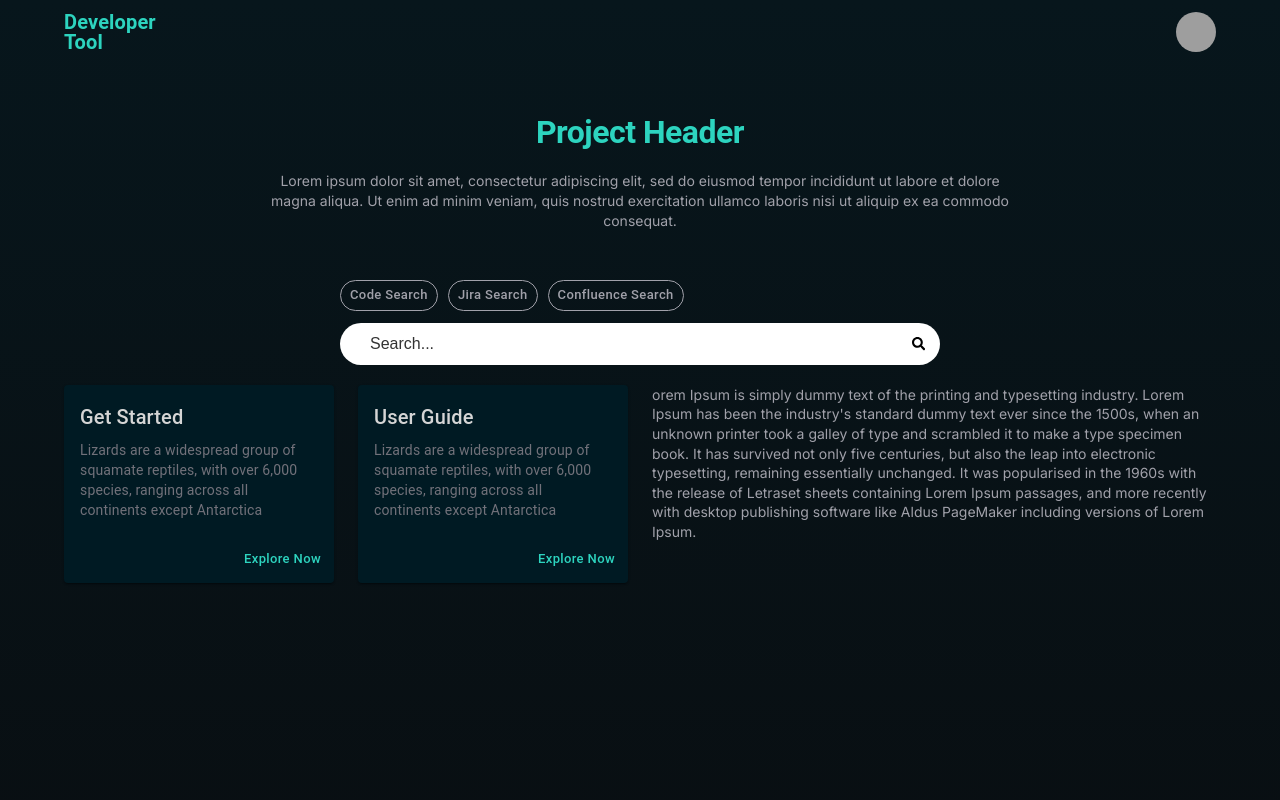
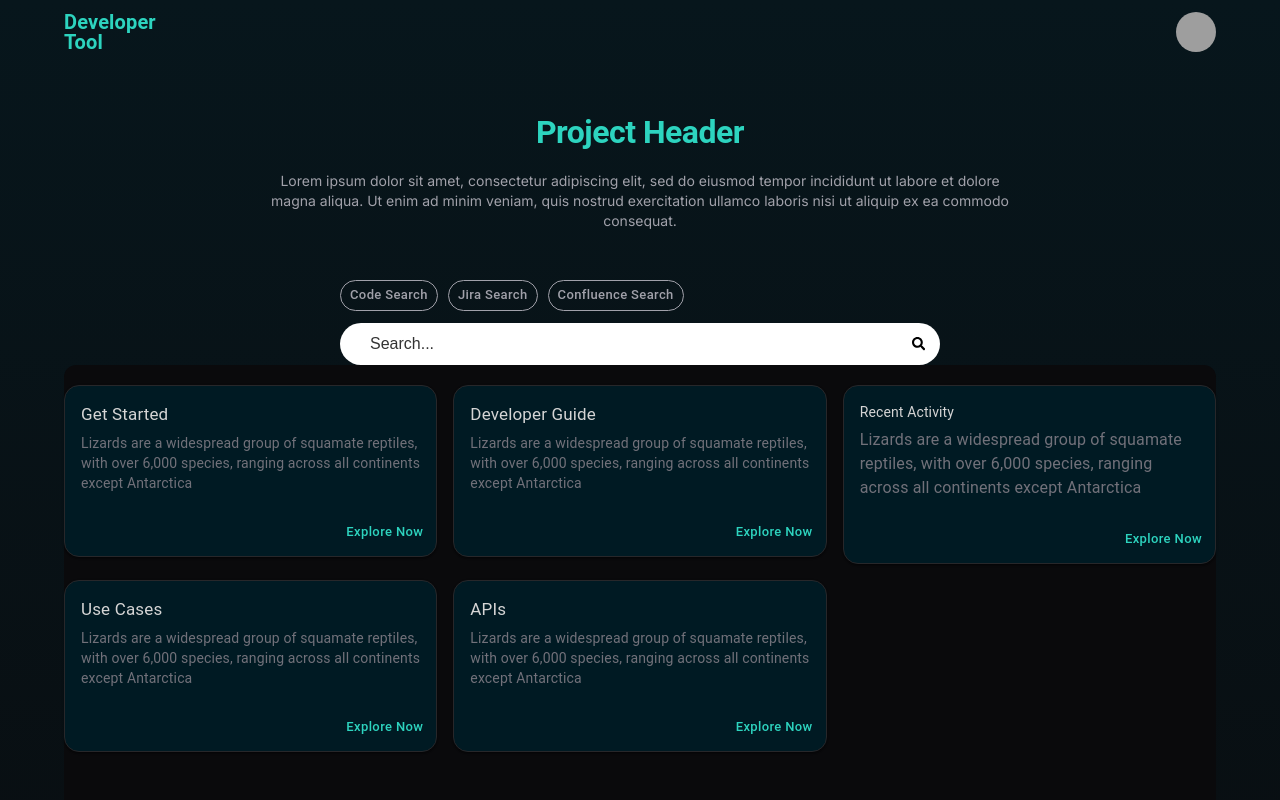
Before and after one commit to siddhiair/semicolon, a React (Vite) app: page / in a window 1280 px wide. Shown: the top 800 px of the page. Built offline with nearby package versions, Linux system fonts and the light colour scheme; grey boxes are pictures that could not be loaded.

Commit message:
landing page commits

```diff
--- a/src/components/home/index.css
+++ b/src/components/home/index.css
@@ -1,5 +1,5 @@
 .home-page-container{
-
+  background-color: #0A0A0C;
     min-height: 500px;
     border-radius: 12px;
     margin: 0 auto;
@@ -8,5 +8,5 @@
 
 
   .div-card{
-   background-color: #001a23;
+   background-color: #0A0A0C;
   }
--- a/src/components/home/index.jsx
+++ b/src/components/home/index.jsx
@@ -13,13 +13,12 @@ function Index() {
   return (
     <Container fixed>
       <div className="home-page-container">
-
-        <Grid container spacing={3}>
-          <Grid item xs>
+        <Grid container spacing={2}>
+          <Grid item xs={4}>
             <div>
-              <Card style={{ backgroundColor: "#001a23", color: "#D5D5D5" }}>
+              <Card style={{ backgroundColor: "#001a23", color: "#D5D5D5" ,borderRadius: 15, border: "1px solid #27272A"}}>
                 <CardContent>
-                  <Typography gutterBottom variant="h6" component="div">
+                  <Typography gutterBottom style={{fontSize :"17px"}} component="div">
                     Get Started
                   </Typography>
                   <Typography variant="body2" style={{ color: "#71717A" }}>
@@ -29,16 +28,18 @@ function Index() {
                 </CardContent>
                 <CardActions>
 
-                  <Button sx={{ marginLeft: "auto", color: '#2DD4BF' }} style={{textTransform: 'none'}} size="small">Explore Now</Button>
+                  <Button sx={{ marginLeft: "auto", color: '#2DD4BF' }} style={{ textTransform: 'none' }} size="small">Explore Now</Button>
                 </CardActions>
               </Card>
             </div>
           </Grid>
-          <Grid item xs>
-            <div>  <Card style={{ backgroundColor: "#001a23", color: "#D5D5D5" }}>
+          <Grid item xs={4}>
+            <div>
+            <Card style={{ backgroundColor: "#001a23", color: "#D5D5D5" ,borderRadius: 15, border: "1px solid #27272A"}}>
+
                 <CardContent>
-                <Typography gutterBottom variant="h6" component="div">
-                  User Guide
+                  <Typography gutterBottom style={{fontSize :"17px"}} component="div">
+                    Developer Guide
                   </Typography>
                   <Typography variant="body2" style={{ color: "#71717A" }}>
                     Lizards are a widespread group of squamate reptiles, with over 6,000
@@ -47,17 +48,75 @@ function Index() {
                 </CardContent>
                 <CardActions>
 
-                <Button sx={{ marginLeft: "auto", color: '#2DD4BF' }} style={{textTransform: 'none'}} size="small">Explore Now
-                </Button>
+                  <Button sx={{ marginLeft: "auto", color: '#2DD4BF' }} style={{ textTransform: 'none' }} size="small">Explore Now</Button>
                 </CardActions>
-            </Card></div>
+              </Card>
+            </div>
           </Grid>
-          <Grid item xs={6}>
+          <Grid item xs={4}>
             <div>
-              orem Ipsum is simply dummy text of the printing and typesetting industry. Lorem Ipsum has been the industry's standard dummy text ever since the 1500s, when an unknown printer took a galley of type and scrambled it to make a type specimen book. It has survived not only five centuries, but also the leap into electronic typesetting, remaining essentially unchanged. It was popularised in the 1960s with the release of Letraset sheets containing Lorem Ipsum passages, and more recently with desktop publishing software like Aldus PageMaker including versions of Lorem Ipsum.
+            <Card style={{ backgroundColor: "#001a23", color: "#D5D5D5" ,borderRadius: 15, border: "1px solid #27272A"}}>
+
+                <CardContent>
+                  <Typography gutterBottom style={{fontSize :"14px"}} component="div">
+                Recent Activity
+                  </Typography>
+                  <Typography style={{fontSize :"17px"}} style={{ color: "#71717A" }}>
+                    Lizards are a widespread group of squamate reptiles, with over 6,000
+                    species, ranging across all continents except Antarctica
+                  </Typography>
+                </CardContent>
+                <CardActions>
+
+                  <Button sx={{ marginLeft: "auto", color: '#2DD4BF' }} style={{ textTransform: 'none' }} size="small">Explore Now</Button>
+                </CardActions>
+              </Card>
+            </div>
+          </Grid>
+          <Grid item xs={4}>
+            <div>
+              <Card style={{ backgroundColor: "#001a23", color: "#D5D5D5" ,borderRadius: 15, border: "1px solid #27272A"}}>
+
+                <CardContent>
+                  <Typography gutterBottom style={{fontSize :"17px"}} component="div">
+                  Use Cases
+                  </Typography>
+                  <Typography variant="body2" style={{ color: "#71717A" }}>
+                    Lizards are a widespread group of squamate reptiles, with over 6,000
+                    species, ranging across all continents except Antarctica
+                  </Typography>
+                </CardContent>
+                <CardActions>
+
+                  <Button sx={{ marginLeft: "auto", color: '#2DD4BF' }} style={{ textTransform: 'none' }} size="small">Explore Now</Button>
+                </CardActions>
+              </Card>
+            </div>
+          </Grid>
+          <Grid item xs={4}>
+            <div>
+              <Card style={{ backgroundColor: "#001a23", color: "#D5D5D5" ,borderRadius: 15, border: "1px solid #27272A"}}>
+
+                <CardContent>
+                  <Typography gutterBottom style={{fontSize :"17px"}} component="div">
+                  APIs
+                  </Typography>
+                  <Typography variant="body2" style={{ color: "#71717A" }}>
+                    Lizards are a widespread group of squamate reptiles, with over 6,000
+                    species, ranging across all continents except Antarctica
+                  </Typography>
+                </CardContent>
+                <CardActions>
+
+                  <Button sx={{ marginLeft: "auto", color: '#2DD4BF' }} style={{ textTransform: 'none' }} size="small">Explore Now</Button>
+                </CardActions>
+              </Card>
             </div>
           </Grid>
         </Grid>
+
+
+
       </div>
     </Container>
   )
```
Lines whose indentation alone changed are shown as unchanged.
